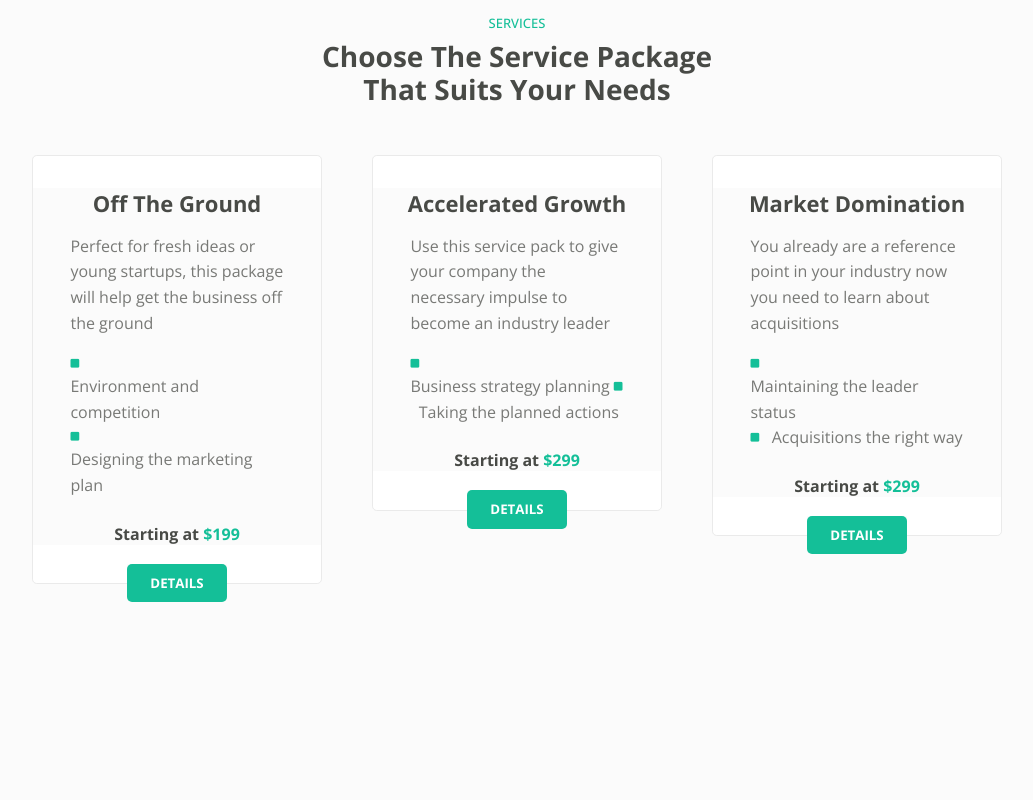
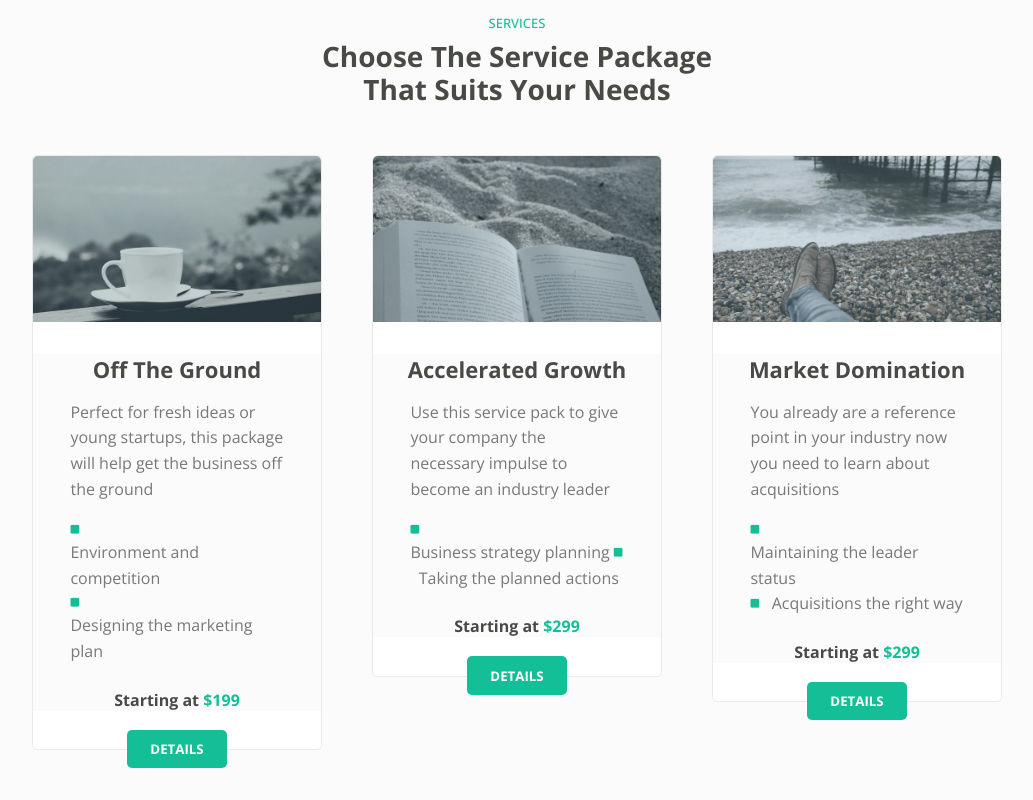
Before and after one commit to lokendra-singh-rao/service-packages, a plain HTML site: page index.html in a window 1280 px wide. Shown: the whole page, without its empty margins (123-1156 px from the left). Drawn offline with nearby package versions, Linux system fonts and the light colour scheme; the site is published under a folder, as on GitHub Pages, so addresses that start at the root find nothing.

Commit message:
Update index.html

```diff
--- a/index.html
+++ b/index.html
@@ -24,7 +24,7 @@
       <dev class="lowerGrid">
         <!-- CARD 1 -->
         <div class="card">
-          <img src="/services-1.jpg" alt="" class="card-image" />
+          <img src="services-1.jpg" alt="" class="card-image" />
           <div class="card-body">
             <h3 class="card-body-heading primary-text">Off The Ground</h3>
             <div class="card-body-text">
@@ -53,7 +53,7 @@
         </div>
         <!-- CARD 2 -->
         <div class="card">
-          <img src="/services-2.jpg" alt="" class="card-image" />
+          <img src="services-2.jpg" alt="" class="card-image" />
           <div class="card-body">
             <h3 class="card-body-heading primary-text">Accelerated Growth</h3>
             <div class="card-body-text">
@@ -82,7 +82,7 @@
         </div>
         <!-- CARD 3 -->
         <div class="card">
-          <img src="/services-3.jpg" alt="" class="card-image" />
+          <img src="services-3.jpg" alt="" class="card-image" />
           <div class="card-body">
             <h3 class="card-body-heading primary-text">Market Domination</h3>
             <div class="card-body-text">
```
